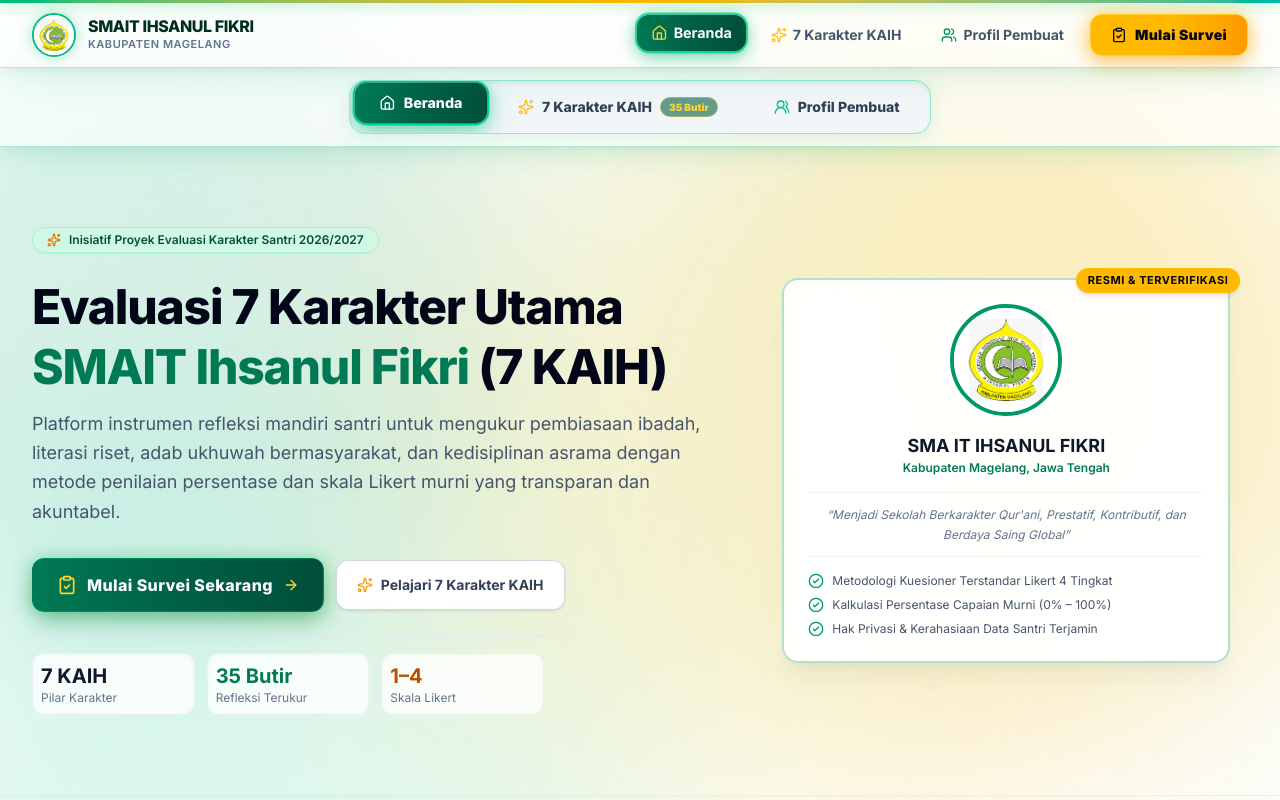
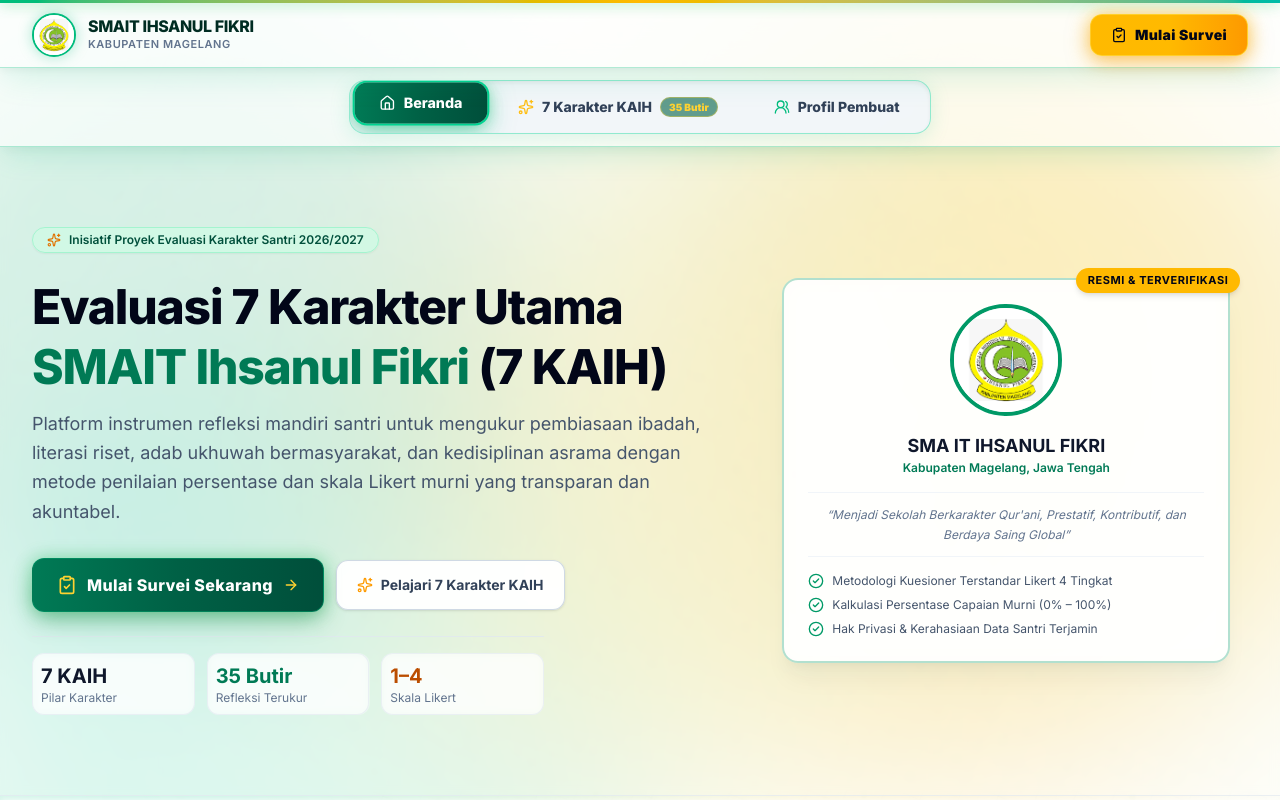
Before and after one commit to kkaifx1-cmyk/vertikalif, a Next.js app: page / in a window 1280 px wide. Shown: the top 800 px of the page. Built offline with nearby package versions, Linux system fonts and the light colour scheme.

Commit message:
feat(ui): bersihkan navbar atas dengan menghapus link tab samping Mulai Survei agar terfokus ke logo dan CTA

```diff
--- a/src/components/navbar.tsx
+++ b/src/components/navbar.tsx
@@ -1,16 +1,14 @@
 "use client";
 
-import React, { Suspense } from "react";
+import React from "react";
 import Link from "next/link";
 import Image from "next/image";
-import { usePathname, useSearchParams } from "next/navigation";
-import { Users, ClipboardCheck, Sparkles, Home } from "lucide-react";
+import { usePathname } from "next/navigation";
+import { ClipboardCheck } from "lucide-react";
 import { cn } from "@/lib/utils";
 
-function NavbarContent() {
+export function Navbar() {
   const pathname = usePathname();
-  const searchParams = useSearchParams();
-  const currentTab = searchParams.get("tab") || "beranda";
 
   return (
     <header className="sticky top-0 z-50 w-full border-b border-emerald-500/30 bg-white/90 backdrop-blur-xl shadow-[0_10px_35px_-5px_rgba(16,185,129,0.18),0_2px_10px_rgba(0,0,0,0.06)]">
@@ -19,7 +17,7 @@ function NavbarContent() {
 
       <div className="mx-auto flex h-16 max-w-7xl items-center justify-between px-4 sm:px-6 lg:px-8">
         {/* Brand / Logo dengan Efek Timbul & Cahaya Berpendar */}
-        <Link href="/?tab=beranda" className="flex items-center gap-3 group">
+        <Link href="/" className="flex items-center gap-3 group">
           <div className="relative h-11 w-11 shrink-0 overflow-hidden rounded-full border-2 border-emerald-500 bg-white p-0.5 shadow-[0_0_14px_rgba(16,185,129,0.35)] transition-all duration-300 group-hover:scale-110 group-hover:border-amber-400 group-hover:shadow-[0_0_24px_rgba(245,158,11,0.65)]">
             <Image
               src="/logo-ihsanul-fikri.png"
@@ -39,54 +37,14 @@ function NavbarContent() {
           </div>
         </Link>
 
-        {/* Navigation & CTA dengan Efek Timbul & Cahaya */}
-        <nav className="flex items-center gap-2 sm:gap-3">
-          <Link
-            href="/?tab=beranda"
-            className={cn(
-              "flex items-center gap-1.5 rounded-xl px-3 sm:px-3.5 py-2 text-xs sm:text-sm font-bold transition-all duration-300 cursor-pointer",
-              pathname === "/" && currentTab === "beranda"
-                ? "bg-gradient-to-r from-emerald-700 via-emerald-800 to-emerald-900 text-white shadow-[0_6px_18px_rgba(16,185,129,0.5),0_0_12px_rgba(34,197,94,0.35)] ring-2 ring-emerald-400/80 -translate-y-0.5 scale-102"
-                : "text-slate-600 hover:text-emerald-950 hover:bg-white hover:shadow-[0_8px_20px_rgba(16,185,129,0.25),0_0_10px_rgba(250,204,21,0.2)] hover:ring-1 hover:ring-emerald-400/60 hover:-translate-y-1 active:scale-95"
-            )}
-          >
-            <Home className={cn("h-4 w-4", pathname === "/" && currentTab === "beranda" ? "text-amber-300" : "text-emerald-600")} />
-            <span>Beranda</span>
-          </Link>
-
-          <Link
-            href="/?tab=kaih"
-            className={cn(
-              "flex items-center gap-1.5 rounded-xl px-3 sm:px-3.5 py-2 text-xs sm:text-sm font-bold transition-all duration-300 cursor-pointer",
-              pathname === "/" && currentTab === "kaih"
-                ? "bg-gradient-to-r from-emerald-700 via-emerald-800 to-emerald-900 text-white shadow-[0_6px_18px_rgba(16,185,129,0.5),0_0_12px_rgba(34,197,94,0.35)] ring-2 ring-emerald-400/80 -translate-y-0.5 scale-102"
-                : "text-slate-600 hover:text-emerald-950 hover:bg-white hover:shadow-[0_8px_20px_rgba(16,185,129,0.25),0_0_10px_rgba(250,204,21,0.2)] hover:ring-1 hover:ring-emerald-400/60 hover:-translate-y-1 active:scale-95"
-            )}
-          >
-            <Sparkles className="h-4 w-4 text-amber-400 animate-pulse" />
-            <span>7 Karakter KAIH</span>
-          </Link>
-
-          <Link
-            href="/?tab=profil"
-            className={cn(
-              "flex items-center gap-1.5 rounded-xl px-3 sm:px-3.5 py-2 text-xs sm:text-sm font-bold transition-all duration-300 cursor-pointer",
-              pathname === "/" && currentTab === "profil"
-                ? "bg-gradient-to-r from-emerald-700 via-emerald-800 to-emerald-900 text-white shadow-[0_6px_18px_rgba(16,185,129,0.5),0_0_12px_rgba(34,197,94,0.35)] ring-2 ring-emerald-400/80 -translate-y-0.5 scale-102"
-                : "text-slate-600 hover:text-emerald-950 hover:bg-white hover:shadow-[0_8px_20px_rgba(16,185,129,0.25),0_0_10px_rgba(250,204,21,0.2)] hover:ring-1 hover:ring-emerald-400/60 hover:-translate-y-1 active:scale-95"
-            )}
-          >
-            <Users className={cn("h-4 w-4", pathname === "/" && currentTab === "profil" ? "text-amber-300" : "text-emerald-600")} />
-            <span>Profil Pembuat</span>
-          </Link>
-
-          {/* Standout CTA Button to /survei dengan Cahaya Emas Timbul Menyilaukan */}
+        {/* CTA Utama: Mulai Survei dengan Cahaya Emas & Efek Timbul */}
+        <div className="flex items-center">
           <Link
             href="/survei"
             aria-label="Mulai Survei Sekarang - Kuesioner Evaluasi 7 KAIH"
             title="Mulai Survei Sekarang"
             className={cn(
-              "inline-flex items-center gap-1.5 sm:gap-2 rounded-xl px-3.5 sm:px-5 py-2 sm:py-2.5 text-xs sm:text-sm font-black transition-all duration-300 cursor-pointer border active:scale-95",
+              "inline-flex items-center gap-2 rounded-xl px-4 sm:px-5 py-2 sm:py-2.5 text-xs sm:text-sm font-black transition-all duration-300 cursor-pointer border active:scale-95",
               pathname === "/survei"
                 ? "bg-gradient-to-r from-amber-400 via-yellow-400 to-amber-500 text-slate-950 border-amber-300 shadow-[0_8px_25px_rgba(245,158,11,0.6),0_0_20px_rgba(251,191,36,0.5)] ring-3 ring-amber-300/80 -translate-y-1 scale-105"
                 : "bg-gradient-to-r from-amber-400 via-amber-400 to-amber-500 hover:from-amber-300 hover:to-yellow-400 text-slate-950 border-amber-300/90 shadow-[0_6px_22px_rgba(245,158,11,0.5),0_0_16px_rgba(251,191,36,0.45)] hover:shadow-[0_12px_32px_rgba(245,158,11,0.75),0_0_24px_rgba(251,191,36,0.6)] hover:-translate-y-1 hover:scale-105"
@@ -95,18 +53,8 @@ function NavbarContent() {
             <ClipboardCheck className="h-4 w-4 text-slate-950" />
             <span className="tracking-wide">Mulai Survei</span>
           </Link>
-        </nav>
+        </div>
       </div>
     </header>
   );
 }
-
-export function Navbar() {
-  return (
-    <Suspense fallback={
-      <header className="sticky top-0 z-50 w-full border-b border-emerald-500/30 bg-white/95 backdrop-blur-md h-16" />
-    }>
-      <NavbarContent />
-    </Suspense>
-  );
-}
```
